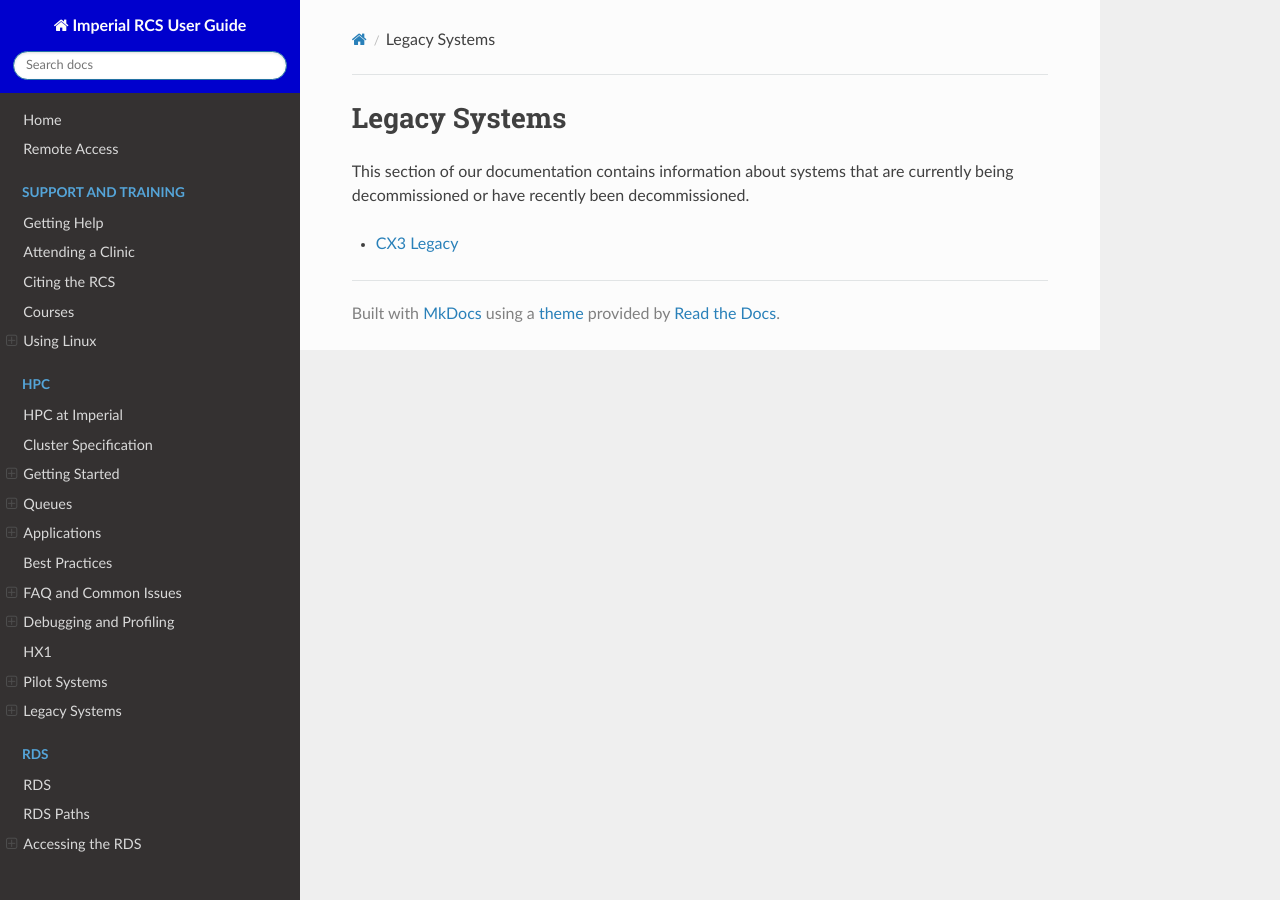
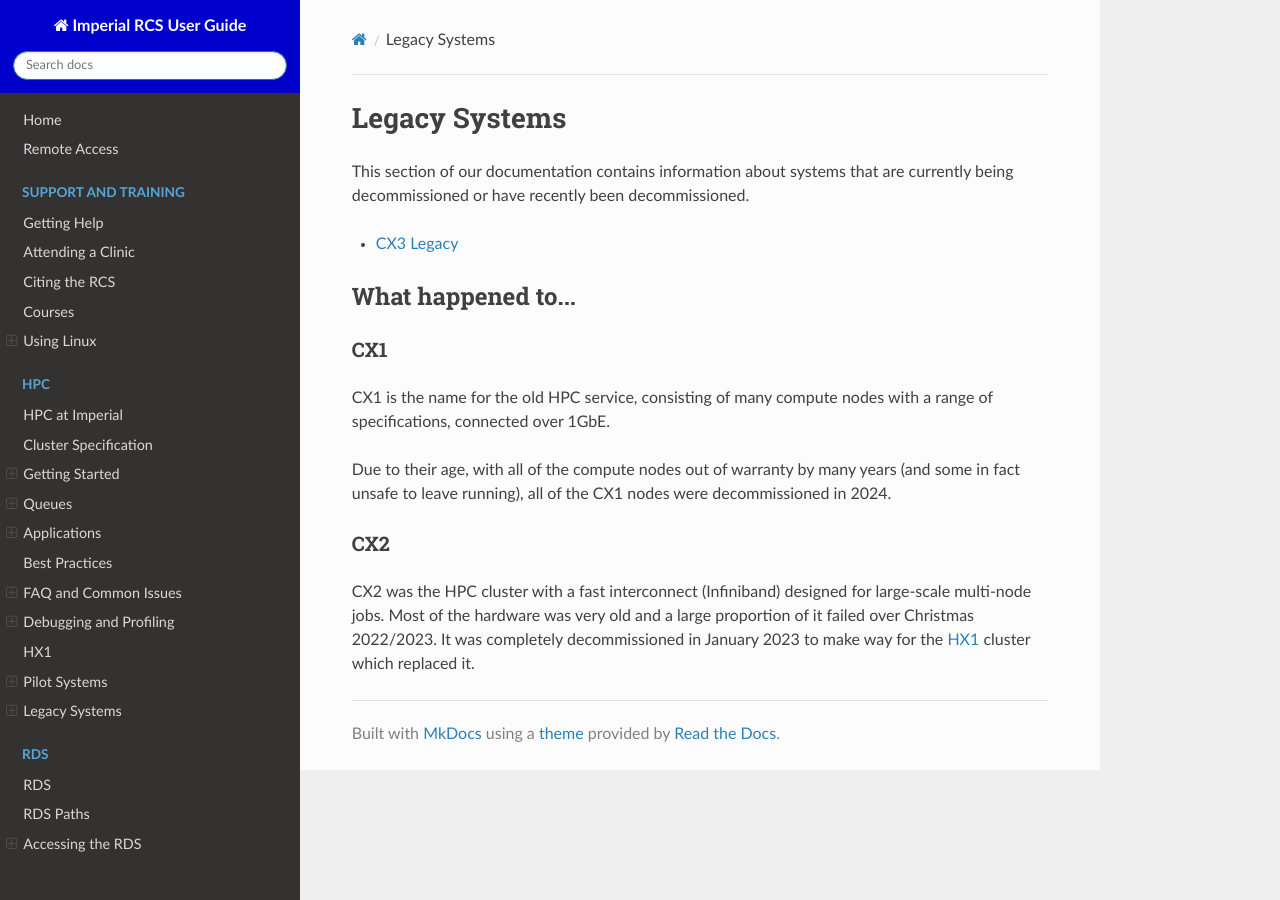
Before and after one commit to ImperialCollegeLondon/icl-rcs-user-guide, an MkDocs documentation site: the page built from docs/hpc/legacy-systems/index.md, in a window 1280 px wide. Built offline with MkDocs 1.6.1, drawn with Linux system fonts in a browser that asks for light colours; nearby versions of some CDN libraries.

Commit message:
Added cx1 and cx2 to legacy page.

```diff
--- a/docs/hpc/legacy-systems/index.md
+++ b/docs/hpc/legacy-systems/index.md
@@ -3,3 +3,15 @@
 This section of our documentation contains information about systems that are currently being decommissioned or have recently been decommissioned.
 
 * [CX3 Legacy](./cx3-legacy.md)
+
+## What happened to...
+
+### CX1
+
+CX1 is the name for the old HPC service, consisting of many compute nodes with a range of specifications, connected over 1GbE.
+
+Due to their age, with all of the compute nodes out of warranty by many years (and some in fact unsafe to leave running), all of the CX1 nodes were decommissioned in 2024.
+
+### CX2
+
+CX2 was the HPC cluster with a fast interconnect (Infiniband) designed for large-scale multi-node jobs. Most of the hardware was very old and a large proportion of it failed over Christmas 2022/2023. It was completely decommissioned in January 2023 to make way for the [HX1](../hx1.md) cluster which replaced it.
```
